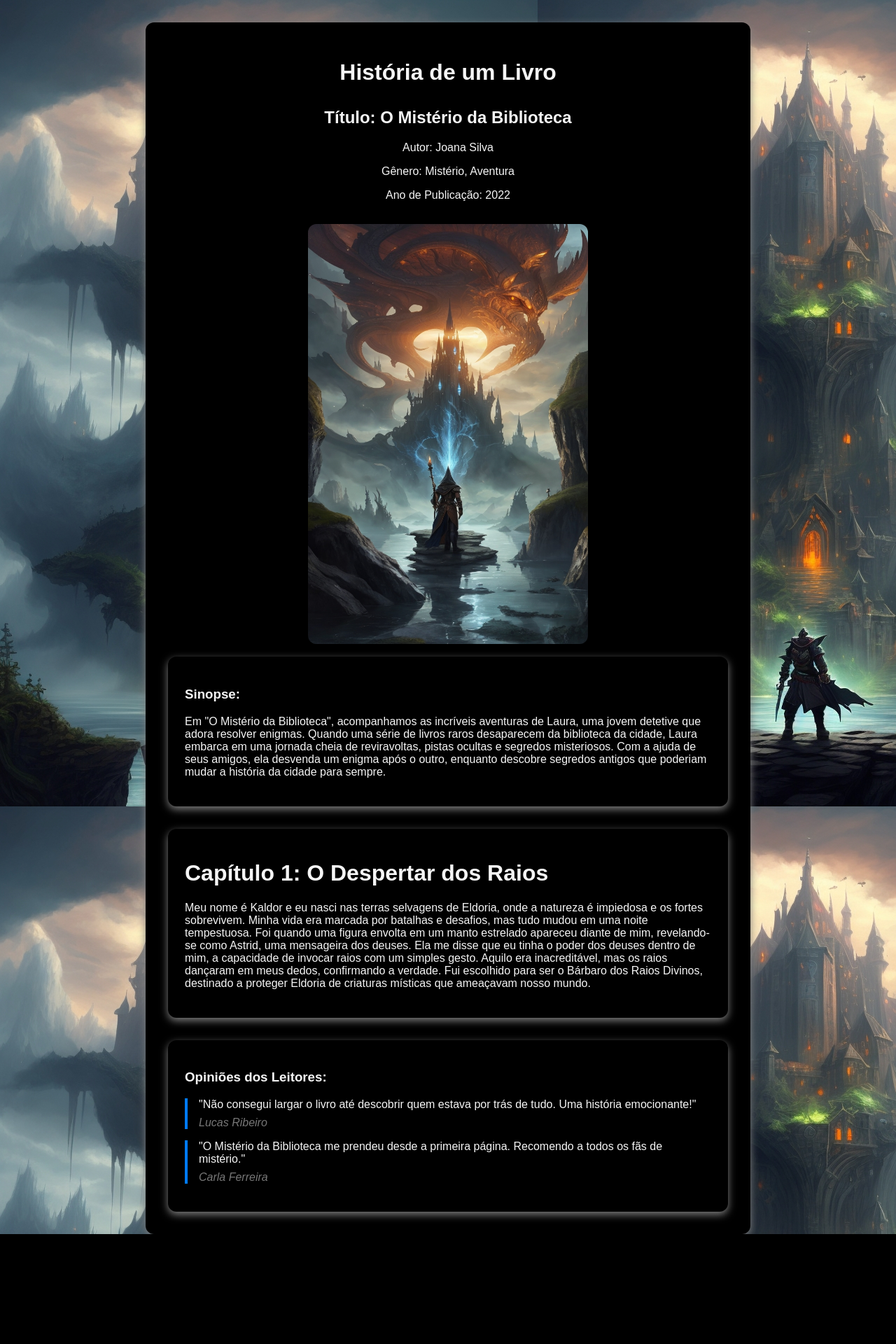
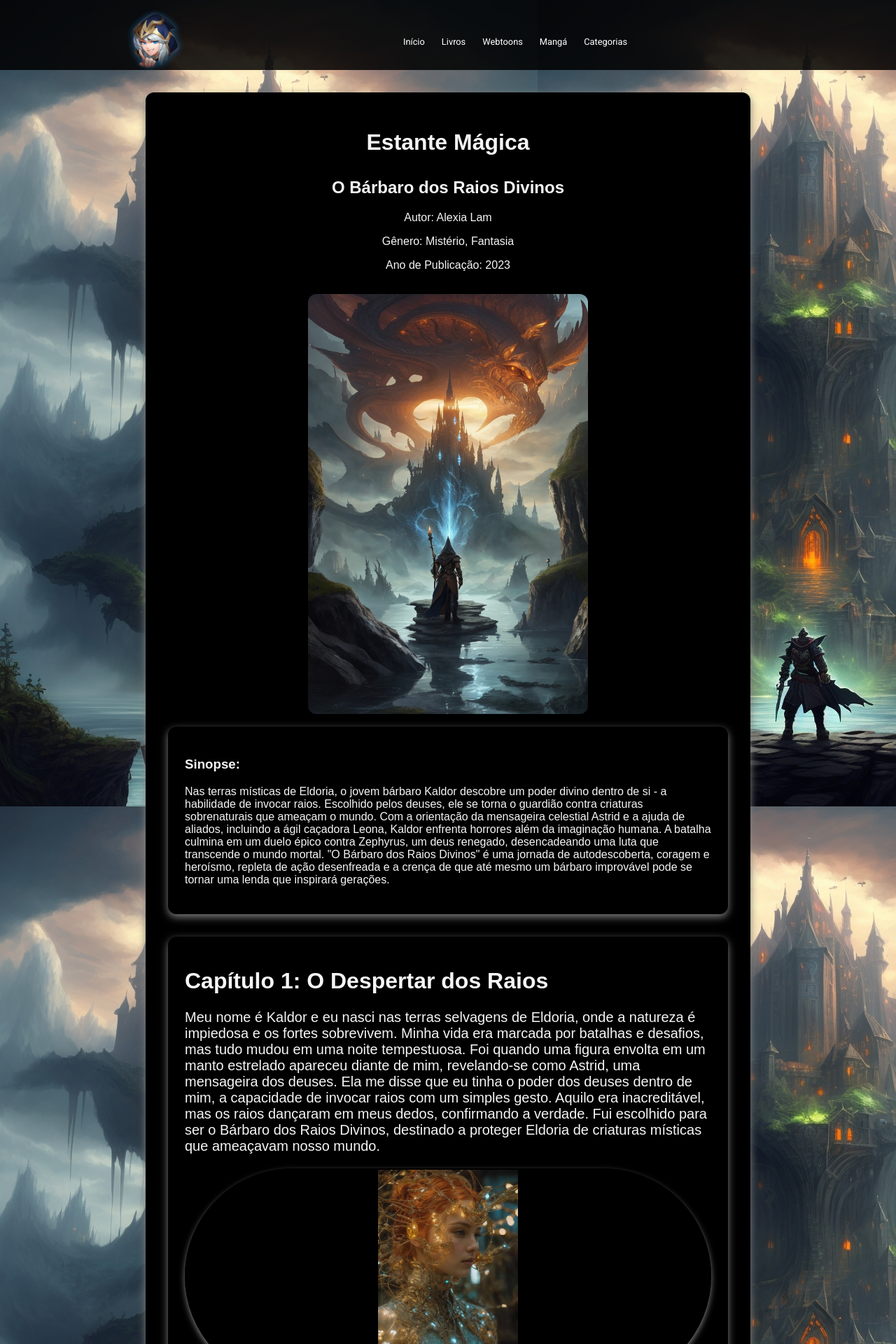
Before and after one commit to Alexiafern/book, a PHP site: page /livros/o_barbaro_dos_raios_divinos_livro.html in a window 1280 px wide. Shown: the top 1920 px of the page at 70% size. Before the commit the page ends 1763 px from the top, so only its background shows below. Run offline with PHP 8.4, Linux system fonts and the light colour scheme.

Commit message:
Add menu em l1

```diff
--- a/paginas/livros/css/livos.css
+++ b/paginas/livros/css/livos.css
@@ -1,3 +1,5 @@
+@import url('https://fonts.googleapis.com/css2?family=Cabin&family=Heebo&family=Lato&family=PT+Sans&family=Work+Sans:wght@100;400&family=Roboto:wght@700&display=swap');
+
 body {
     background-image: url("../imagens/RPG_40_generate_an_image_for_a_fantasy_book_3.jpg");
     font-family: Arial, sans-serif;
@@ -6,6 +8,7 @@ body {
     background-color: #f5f5f5;
     color: #333;
 }
+
 
 .container {
     max-width: 800px;
@@ -57,6 +60,19 @@ header {
     box-shadow: 0px 4px 12px gray;
 
 }
+.historia p{
+    font-size: 20px;
+}
+.img-astrid{
+    text-align: center;
+    border-radius: 1100px;
+    box-shadow: 0px 4px 8px gray;
+    transition: transform 0.3s ease;
+    border: 2px solid black;
+}
+.img-astrid:hover{
+    transform: scale(1.1);
+}
 
 .opinioes {
     padding: 1.5rem;
@@ -77,3 +93,92 @@ header {
     margin-top: 0.5rem;
     color: #777;
 }
+ul {
+  list-style-type: none;
+  padding: 10px;
+}
+
+a:link, a:visited, a:active {
+  text-decoration: none;
+  color: #fff;
+}
+
+a:hover {
+  color: #c4004f;
+}
+
+.conteudo-flex{
+  display: flex;
+  flex-direction: row;
+  flex-wrap: wrap;
+  align-items: center;
+  justify-content: center;
+}
+
+.justify-between {
+  display: flex;
+  justify-content: space-between;
+}
+
+/* -------------- TOPO -------------- */
+.topo {
+  background: rgba(0, 0, 0, 0.85);
+
+  z-index: 2;
+  width: 100%;
+  height: 100px;;
+  min-width: 320px;
+}
+
+.topo-esquerdo{
+  width: 15%;
+  height: 100px;
+}
+
+.topo-logo{
+  width: 50%;
+  margin-left: 30%;
+  min-width: 60px;
+}
+
+.topo-logo img {
+  width: 100%;
+}
+
+.topo-centro{
+  width: 70%;
+  height: 100px;
+  padding: 10px 0;
+}
+fieldset {
+  border: none;
+}
+
+
+button {
+  font-family: 'Roboto', sans-serif;
+  font-size: 1vmax;
+  background: rgba(#ffffff, 0);
+  color: #fff;
+  cursor: pointer;
+  outline: 0;
+  border: none;
+}
+
+.topo-menu {
+  text-align: center;
+  color: #fff;
+  margin: 0 20px;
+}
+
+.topo-menu li {
+  text-align: center;
+  font-size: 1vmax;
+  font-family: 'Heebo', sans-serif;
+  padding: 0 10px;
+  text-decoration: none;
+}
+
+.topo-menu a {
+  margin: 0 2px;
+}
--- a/paginas/livros/o_barbaro_dos_raios_divinos_livro.html
+++ b/paginas/livros/o_barbaro_dos_raios_divinos_livro.html
@@ -9,18 +9,43 @@
 </head>
 
 <body>
+     <!-- Início do topo -->
+  <div class="topo conteudo-flex">
+    <div class="topo-esquerdo conteudo-flex">
+      <!-- Início do logo -->
+      <div class="topo-logo">
+        <img src="./imagens/ashe.webp" alt="Imagem logotipo do diario" title="Imagem logotipo do diário">
+      </div>
+      <!-- Fim do logo -->
+    </div>
+
+    <!-- Início do topo centro -->
+    <div class="topo-centro conteudo-flex">
+      <!-- Início do menu de navegação -->
+      <nav>
+        <ul class="topo-menu conteudo-flex">
+          <li><a href="/paginas/index.php">Início</a></li>
+          <li><a href="livros/index.php">Livros</a></li>
+          <li><a href="filmes/index.php">Webtoons</a></li>
+          <li><a href="doramas/index.php">Mangá</a></li>
+          <li><a href="../categorias.php">Categorias</a></li>
+        </ul>
+      </nav>
+    </div>
+  </div>
+  <!-- Fim do topo -->
 
     <div class="container">
         <header>
-            <h1>História de um Livro</h1>
+            <h1>Estante Mágica</h1>
         </header>
 
         <div class="conteudo">
             <div class="livro-info">
-                <h2>Título: O Mistério da Biblioteca</h2>
-                <p class="autor">Autor: Joana Silva</p>
-                <p class="genero">Gênero: Mistério, Aventura</p>
-                <p class="ano">Ano de Publicação: 2022</p>
+                <h2>O Bárbaro dos Raios Divinos</h2>
+                <p class="autor">Autor: Alexia Lam</p>
+                <p class="genero">Gênero: Mistério, Fantasia</p>
+                <p class="ano">Ano de Publicação: 2023</p>
             </div>
 
             <div class="livro-imagem">
@@ -31,14 +56,13 @@
             <div class="sinopse">
                 <h3>Sinopse:</h3>
                 <p>
-                    Em "O Mistério da Biblioteca", acompanhamos as incríveis aventuras de Laura, uma jovem detetive que
-                    adora
-                    resolver enigmas. Quando uma série de livros raros desaparecem da biblioteca da cidade, Laura
-                    embarca em uma
-                    jornada cheia de reviravoltas, pistas ocultas e segredos misteriosos. Com a ajuda de seus amigos,
-                    ela desvenda
-                    um enigma após o outro, enquanto descobre segredos antigos que poderiam mudar a história da cidade
-                    para sempre.
+                    Nas terras místicas de Eldoria, o jovem bárbaro Kaldor descobre um poder divino dentro de si - a habilidade de
+                    invocar raios. Escolhido pelos deuses, ele se torna o guardião contra criaturas sobrenaturais que ameaçam o
+                    mundo. Com a orientação da mensageira celestial Astrid e a ajuda de aliados, incluindo a ágil caçadora Leona,
+                    Kaldor enfrenta horrores além da imaginação humana. A batalha culmina em um duelo épico contra Zephyrus, um
+                    deus renegado, desencadeando uma luta que transcende o mundo mortal. "O Bárbaro dos Raios Divinos" é uma
+                    jornada de autodescoberta, coragem e heroísmo, repleta de ação desenfreada e a crença de que até mesmo um
+                    bárbaro improvável pode se tornar uma lenda que inspirará gerações.
                 </p>
             </div>
 
@@ -52,6 +76,13 @@
                     capacidade de invocar raios com um simples gesto. Aquilo era inacreditável, mas os raios dançaram em
                     meus dedos, confirmando a verdade. Fui escolhido para ser o Bárbaro dos Raios Divinos, destinado a
                     proteger Eldoria de criaturas místicas que ameaçavam nosso mundo.</p>
+                    <div class="img-astrid"><img src="imagens/astrid.jpg" alt="" width="200px"></div>
+
+                    <h1>Capítulo 2: O Encontro Celestial</h1>
+
+<p>Astrid me guiou até o Templo dos Anciões, um lugar sagrado onde fui apresentado a outros campeões escolhidos pelos deuses. Leona, uma caçadora ágil e destemida; Aric, um feiticeiro sábio com conhecimentos profundos; e outros heróis de habilidades extraordinárias. Aquele lugar era um santuário de treinamento, e sob a orientação de Astrid, comecei a entender e controlar meus poderes de raios. No entanto, a magnitude do meu destino pesava sobre mim, e eu me perguntava se estava à altura do desafio.</p>
+
+
             </div>
 
             <div class="opinioes">
```
Also changed, not shown: paginas/livros/imagens/astrid.jpg (added).
